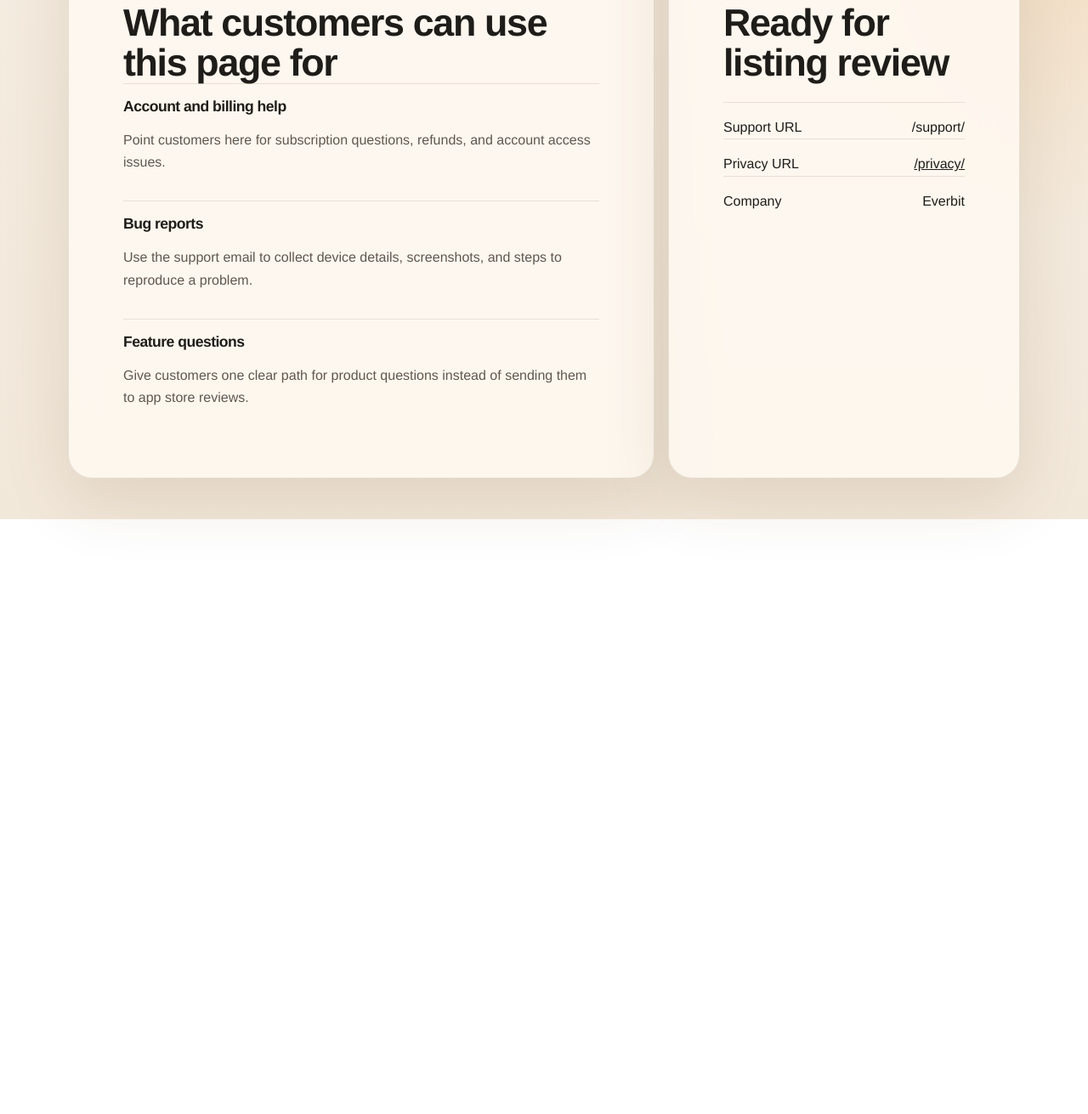
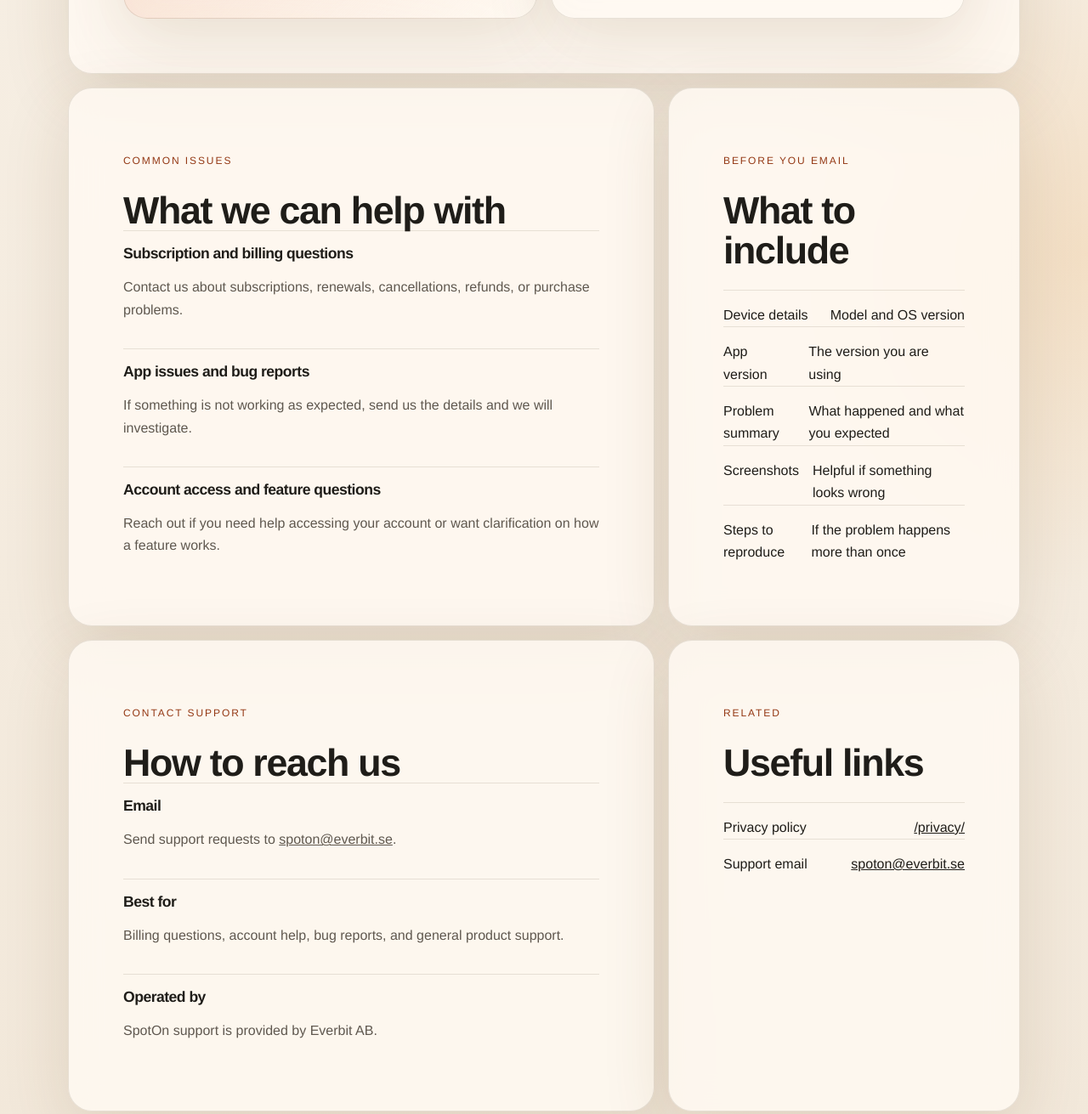
Before and after one commit to everbits/spot-on-app-site, a plain HTML site: page support/index.html in a window 1280 px wide. Shown: the part 759-2070 px from the top of the page at 85% size. Before the commit the page ends 1370 px from the top, so only its background shows below. Drawn offline with Linux system fonts and the light colour scheme.

Commit message:
Polish support page

```diff
--- a/support/index.html
+++ b/support/index.html
@@ -13,11 +13,11 @@
 <body>
 <main class="shell">
   <section class="panel">
-        <p class="eyebrow">Support and privacy</p>
-        <h1>SpotOn</h1>
+    <p class="eyebrow">SpotOn support</p>
+    <h1>Need help with SpotOn?</h1>
         <p class="lede">
-            Fast help for customers, a clear place to reach the team, and a simple
-            privacy page for app store review.
+          If you are having trouble with the app, have a billing question, or
+          want to report a bug, contact us and we will help as quickly as we can.
         </p>
 
         <div class="actions">
@@ -30,62 +30,110 @@
             <span class="label">Contact</span>
             <strong>spoton@everbit.se</strong>
             <p class="muted">
-                    Reach the SpotOn team for account, billing, and app issues.
+              The best way to reach the SpotOn team for account, billing, and app issues.
             </p>
           </article>
 
           <article class="info-card">
-                <span class="label">Availability</span>
-                <strong>Monday-Friday, 9am-5pm local time</strong>
-                <p class="muted">Use this section to set clear expectations for response time.</p>
+            <span class="label">Response time</span>
+            <strong>Usually within 1-2 business days</strong>
+            <p class="muted">We are a small team, but we do read every support request.</p>
           </article>
         </div>
   </section>
 
   <section class="grid">
         <article class="panel">
-            <p class="eyebrow">How we help</p>
-            <h2>What customers can use this page for</h2>
+          <p class="eyebrow">Common issues</p>
+          <h2>What we can help with</h2>
           <div class="stack">
             <div>
-                    <h3>Account and billing help</h3>
+              <h3>Subscription and billing questions</h3>
               <p class="muted">
-                        Point customers here for subscription questions, refunds, and account access
-                        issues.
+                Contact us about subscriptions, renewals, cancellations, refunds, or purchase
+                problems.
               </p>
             </div>
             <div>
-                    <h3>Bug reports</h3>
+              <h3>App issues and bug reports</h3>
               <p class="muted">
-                        Use the support email to collect device details, screenshots, and steps to
-                        reproduce a problem.
+                If something is not working as expected, send us the details and we will
+                investigate.
               </p>
             </div>
             <div>
-                    <h3>Feature questions</h3>
+              <h3>Account access and feature questions</h3>
               <p class="muted">
-                        Give customers one clear path for product questions instead of sending them to
-                        app store reviews.
+                Reach out if you need help accessing your account or want clarification on how a
+                feature works.
               </p>
             </div>
           </div>
         </article>
 
         <aside class="panel">
-            <p class="eyebrow">Quick links</p>
-            <h2>Ready for listing review</h2>
+          <p class="eyebrow">Before you email</p>
+          <h2>What to include</h2>
           <ul class="link-list">
             <li>
-                    <span>Support URL</span>
-                    <span>/support/</span>
+              <span>Device details</span>
+              <span>Model and OS version</span>
             </li>
             <li>
-                    <span>Privacy URL</span>
+              <span>App version</span>
+              <span>The version you are using</span>
+            </li>
+            <li>
+              <span>Problem summary</span>
+              <span>What happened and what you expected</span>
+            </li>
+            <li>
+              <span>Screenshots</span>
+              <span>Helpful if something looks wrong</span>
+            </li>
+            <li>
+              <span>Steps to reproduce</span>
+              <span>If the problem happens more than once</span>
+            </li>
+          </ul>
+        </aside>
+  </section>
+
+  <section class="grid">
+    <article class="panel">
+      <p class="eyebrow">Contact support</p>
+      <h2>How to reach us</h2>
+      <div class="stack">
+        <div>
+          <h3>Email</h3>
+          <p class="muted">
+            Send support requests to <a href="mailto:spoton@everbit.se">spoton@everbit.se</a>.
+          </p>
+        </div>
+        <div>
+          <h3>Best for</h3>
+          <p class="muted">
+            Billing questions, account help, bug reports, and general product support.
+          </p>
+        </div>
+        <div>
+          <h3>Operated by</h3>
+          <p class="muted">SpotOn support is provided by Everbit AB.</p>
+        </div>
+      </div>
+    </article>
+
+    <aside class="panel">
+      <p class="eyebrow">Related</p>
+      <h2>Useful links</h2>
+      <ul class="link-list">
+        <li>
+          <span>Privacy policy</span>
           <a href="/privacy/">/privacy/</a>
         </li>
         <li>
-                    <span>Company</span>
-                    <span>Everbit</span>
+          <span>Support email</span>
+          <a href="mailto:spoton@everbit.se">spoton@everbit.se</a>
         </li>
       </ul>
         </aside>
```
Lines whose indentation alone changed are shown as unchanged.
